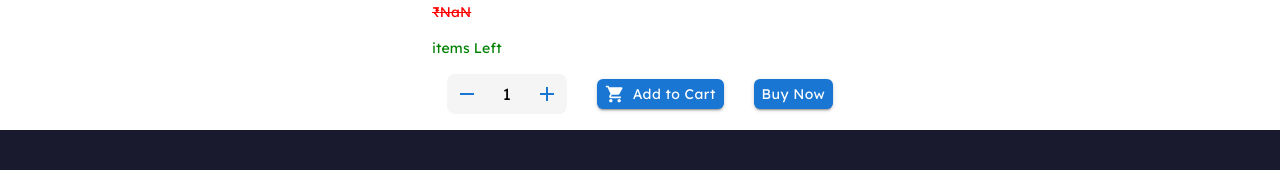
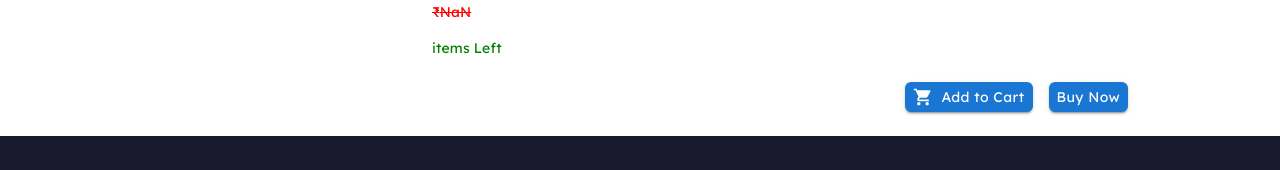
Before and after one commit to AshwinPonnusamy/e-commerce-project, a React (Vite) app: page /layout/productdetail in a window 1280 px wide. Shown: the part 145-315 px from the top of the page. Built offline with nearby package versions, Linux system fonts and the light colour scheme.

Commit message:
add cart issue fixed

```diff
--- a/src/components/commonComponents/button/CustomButton.tsx
+++ b/src/components/commonComponents/button/CustomButton.tsx
@@ -17,7 +17,7 @@ const CustomButton:React.FC<buttonProps> = ({
 }) => {
 
     return (
-        <Box>
+        <Box sx={{ m: 1 }}>
             <Button onClick={onClick} sx={{
                 borderRadius: "6px",
                 color: "#fff",
--- a/src/components/commonComponents/customCards/ProductDescription.tsx
+++ b/src/components/commonComponents/customCards/ProductDescription.tsx
@@ -1,7 +1,6 @@
 import React from "react";
 import { Box, Typography, Grid, Rating } from "@mui/material";
 import ShoppingCartIcon from "@mui/icons-material/ShoppingCart";
-import QuantityButton from "../button/QuantityButton"; // Ensure this component exists
 import CustomButton from "../button/CustomButton";
 
 interface ProductDescriptionProps {
@@ -13,10 +12,8 @@ interface ProductDescriptionProps {
   rating?: any;
   discount: number;
   originalPrice: number;
-  onQuant: number;
-  onRemove: () => void;
-  onAdd: () => void;
-  onSetOrderedQuant: (quantity: number) => void;
+  handleAddCart: () => void;
+  isInCart: any
 }
 
 const ProductDescription: React.FC<ProductDescriptionProps> = ({
@@ -28,10 +25,8 @@ const ProductDescription: React.FC<ProductDescriptionProps> = ({
   rating,
   discount,
   originalPrice,
-  onQuant,
-  onRemove,
-  onAdd,
-  onSetOrderedQuant,
+  handleAddCart,
+  isInCart
 }) => {
   return (
     <Grid container spacing={2} sx={{ height: "100%" }}>
@@ -79,12 +74,11 @@ const ProductDescription: React.FC<ProductDescriptionProps> = ({
       </Grid>
 
       {/* Push button to bottom */}
-      <Grid item xs={6}>
-        <Box display="flex" alignItems="center" justifyContent="space-around">
-          <QuantityButton onQuant={onQuant} onRemove={onRemove} onAdd={onAdd} />
+      <Grid item xs={10}>
+        <Box display="flex" alignItems="center" justifyContent="flex-end">
           <CustomButton
             startIcon={<ShoppingCartIcon sx={{fontSize:20, mr:1}} />}
-            onClick={() => onSetOrderedQuant(onQuant)} buttonLabel="Add to Cart"          />
+            onClick={handleAddCart} buttonLabel={isInCart ? "Remove from Cart" : "Add to Cart"}/>
 
           <CustomButton buttonLabel="Buy Now " />
         </Box>
--- /dev/null
+++ b/src/components/commonFunctions/CommonFuntion.tsx
@@ -0,0 +1,12 @@
+import { addProductToCart, removeProductFromCart } from "../../state/action/product";
+
+export const handleAddCart = (product: any) => (dispatch: any, getState: any) => {
+    const cartItems = getState().productData.cartItems;
+    const isInCart = cartItems.some((item: any) => item.id === product.id);
+
+    if (isInCart) {
+      dispatch(removeProductFromCart(product.id));
+    } else {
+      dispatch(addProductToCart(product));
+    }
+  };
--- a/src/pages/home/Home.tsx
+++ b/src/pages/home/Home.tsx
@@ -16,17 +16,16 @@ import { Button } from "@mui/joy";
 import { useDispatch, useSelector } from "react-redux";
 import { AppDispatch, RootState } from "../../state/store/store";
 import {
-  addProductToCart,
   getAllProductList,
   getProductCategoryList,
   getProductCById,
-  removeProductFromCart,
 } from "../../state/action/product";
 import { Carousel } from "primereact/carousel";
 import banner5 from "../../assets/image/banner/banner5.jpg";
 import banner6 from "../../assets/image/banner/banner6.jpg";
 import banner7 from "../../assets/image/banner/banner7.jpg";
 import banner8 from "../../assets/image/banner/banner8.jpg";
+import { handleAddCart } from "../../components/commonFunctions/CommonFuntion";
 
 interface Product {
   id: number;
@@ -81,16 +80,6 @@ const Home = () => {
   };
 
   const cartItems = useSelector((state: RootState) => state.productData.cartItems);
-  const handleAddCart = (product: any) => {
-    console.log(product);
-    const isInCart = cartItems.some((item) => item.id === product.id);
-
-    if (isInCart) {
-      dispatch(removeProductFromCart(product.id));
-    } else {
-      dispatch(addProductToCart(product));
-    }
-  };
 
   useEffect(() => {
     dispatch(getAllProductList());
@@ -177,7 +166,7 @@ const Home = () => {
                     showTrending={true}
                     isFavorited={favorites[product.id] || false}
                     onClick={() => handleProductCardClick(product)}
-                    handleAddCart={() => handleAddCart(product)}
+                    handleAddCart={() => dispatch(handleAddCart(product))}
                     isInCart={cartItems.some((item) => item.id === product.id)}
                     originalPrice={product.price / (1 - (product.discountPercentage / 100))}
                     discount={product.discountPercentage} />
@@ -234,7 +223,7 @@ const Home = () => {
                     // handleFavoriteChange={() => handleFavoriteChange()}
                     isFavorited={product?.favorite}
                     onClick={() => handleProductCardClick(product)}
-                    handleAddCart={() => handleAddCart(product)}
+                    handleAddCart={() => dispatch(handleAddCart(product))}
                     isInCart={cartItems.some((item: any) => item.id === product.id)}
                     originalPrice={product.price / (1 - (product.discountPercentage / 100))}
                     discount={product.discountPercentage} />
--- a/src/pages/productDetail/ProductDetailPage.tsx
+++ b/src/pages/productDetail/ProductDetailPage.tsx
@@ -1,20 +1,18 @@
-import React, { useState } from "react";
+import React from "react";
 import { Grid } from "@mui/material";
 import ProductDescription from "../../components/commonComponents/customCards/ProductDescription";
 import ProductDetailCard from "../../components/commonComponents/customCards/ProductDetailCard";
-import { useSelector } from "react-redux";
+import { useDispatch, useSelector } from "react-redux";
 import { RootState } from "../../state/store/store";
+import { handleAddCart } from "../../components/commonFunctions/CommonFuntion";
+import { ThunkDispatch } from "@reduxjs/toolkit";
 const ProductDetailPage: React.FC = () => {
-
-const product = useSelector((state: RootState) => state.productData?.currentProduct)
-
+    const dispatch = useDispatch<ThunkDispatch<RootState, void, any>>();
+    const product = useSelector((state: RootState) => state.productData?.currentProduct)
+    const cartItems = useSelector((state: RootState) => state.productData.cartItems);
     const originalPrice = product?.price / (1 - (product?.discountPercentage / 100));
 
-    const [quant, setQuant] = useState(1);
-    // const [orderedQuant, setOrderedQuant] = useState(0);
-    const addQuant = () => setQuant((prev) => Math.min(prev + 1, 100));
-    const removeQuant = () => setQuant((prev) => Math.max(prev - 1, 0));
-    //   const resetQuant = () => setQuant(1);
+
 
     return (
         <Grid container spacing={2}>
@@ -25,10 +23,6 @@ const product = useSelector((state: RootState) => state.productData?.currentProd
                     </Grid>
                     <Grid item xs={8}>
                         <ProductDescription
-                            onQuant={quant}
-                            onAdd={addQuant}
-                            onRemove={removeQuant}
-                            onSetOrderedQuant={(Number)}
                             productName={product?.title}
                             brand={product?.brand}
                             productDescription={product?.description}
@@ -37,6 +31,8 @@ const product = useSelector((state: RootState) => state.productData?.currentProd
                             rating={product?.rating}
                             discount={product?.discountPercentage}
                             originalPrice={originalPrice}
+                            handleAddCart={() => dispatch(handleAddCart(product))}
+                            isInCart={cartItems.some((item) => item.id === product.id)}
                         />
                     </Grid>
                 </Grid>
```
